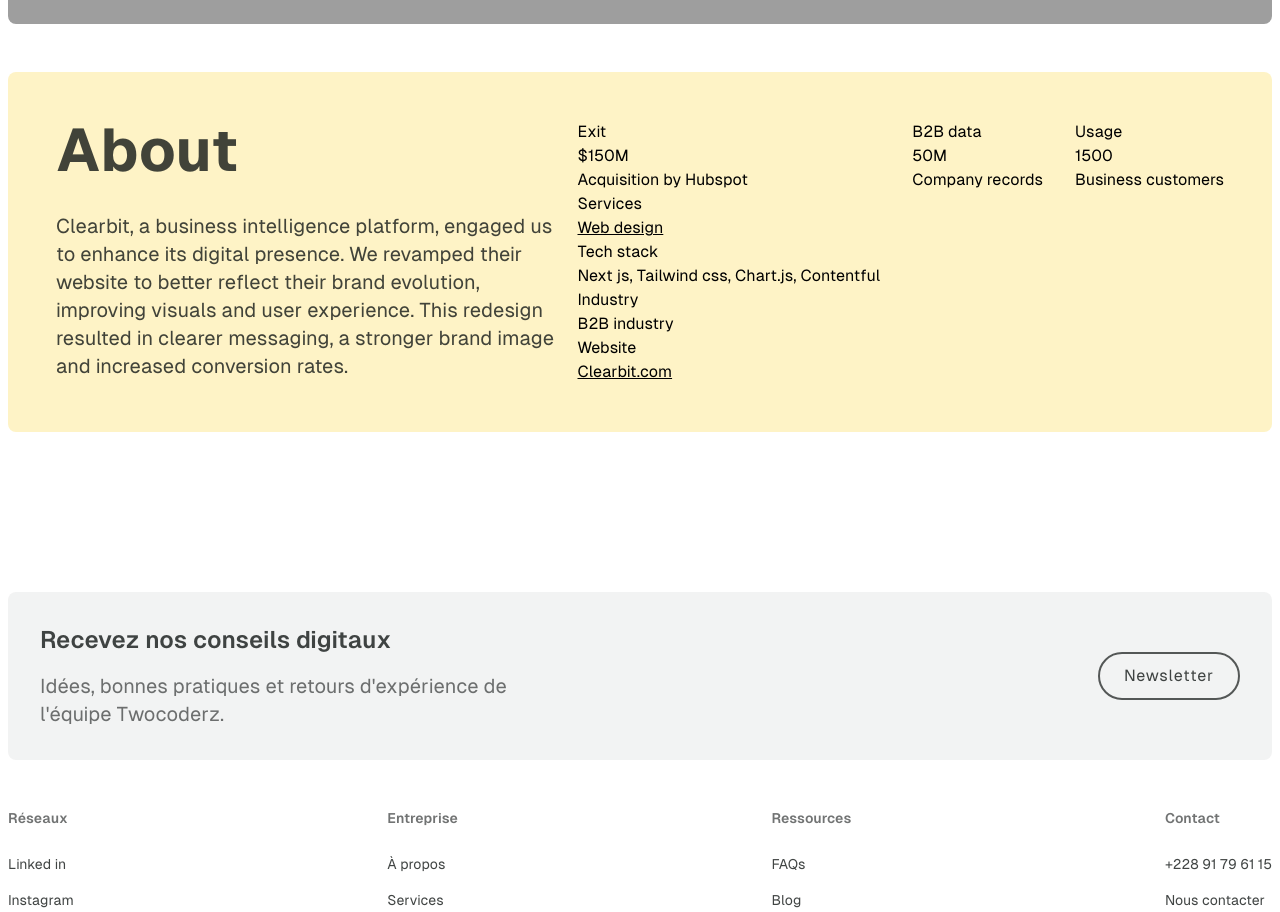
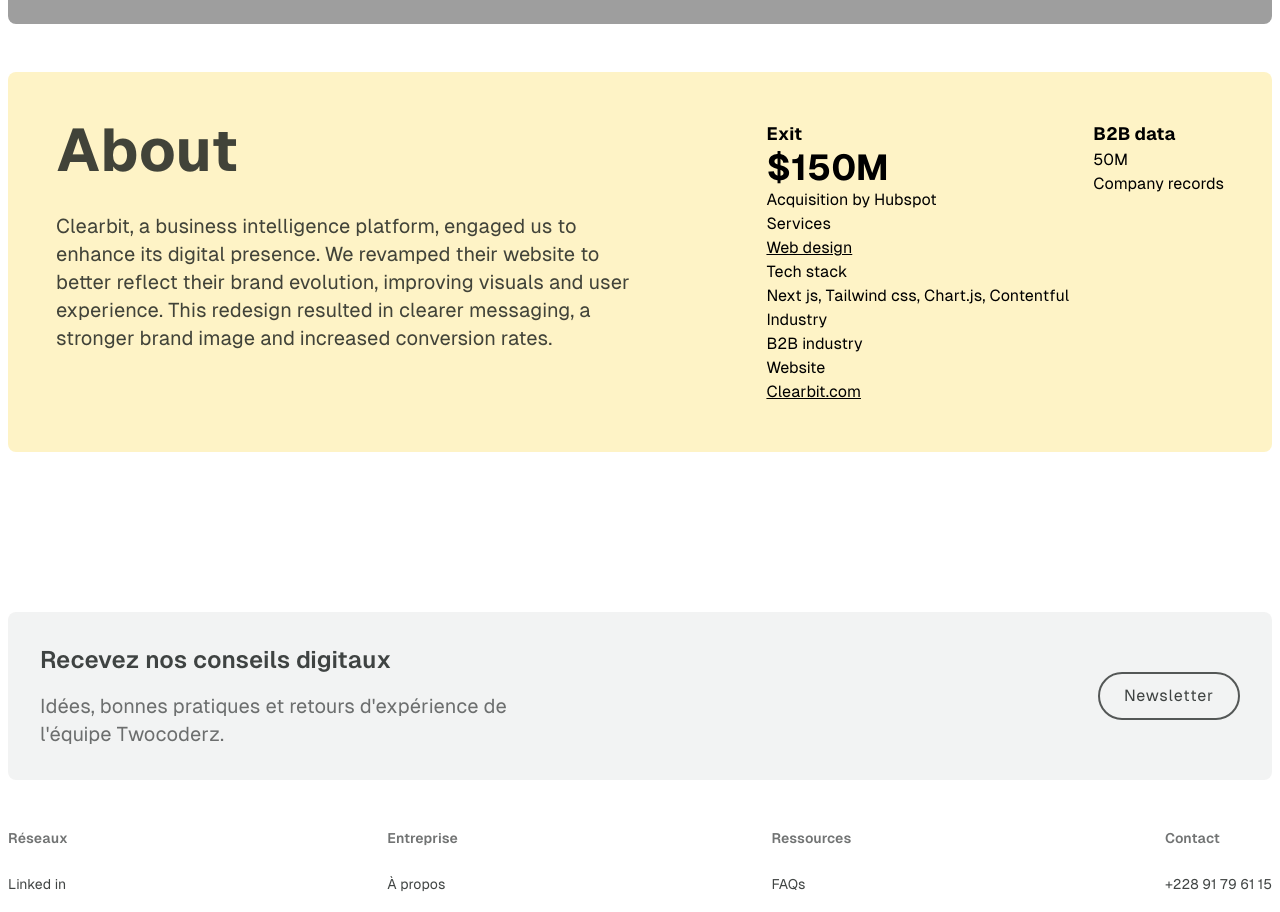
Before and after one commit to twocoderz/twocoderz.team, a React (Vite) app: page /work/brave in a window 1280 px wide. Shown: the part 880-1792 px from the top of the page. Built offline with nearby package versions, Linux system fonts and the light colour scheme; grey boxes are pictures that could not be loaded.

Commit message:
coddiiinnnnggg ...

```diff
--- a/src/pages/work/WorkDetailPage.tsx
+++ b/src/pages/work/WorkDetailPage.tsx
@@ -33,7 +33,7 @@
             <div className="flex flex-col lg:flex-row items-start justify-between bg-amber-100 rounded-lg mt-12 p-12">
               <div className="flex flex-col gap-8">
                 <h3 className="text-6xl text-black-80 font-bold">About</h3>
-                <p className="max-w-lg text-lg lg:text-xl font-normal text-black-80">
+                <p className="max-w-xl text-xl font-normal text-black-80">
                   Clearbit, a business intelligence platform, engaged us to
                   enhance its digital presence. We revamped their website to
                   better reflect their brand evolution, improving visuals and
@@ -41,12 +41,12 @@
                   a stronger brand image and increased conversion rates.
                 </p>
               </div>
-              <div className="flex flex-col lg:flex-row gap-8">
+              <div className="flex flex-col lg:flex-row gap-6">
                 <div>
                   <div>
                     <div>
-                      <span>Exit</span>
-                      <h4>$150M</h4>
+                      <span className="font-bold text-lg mb-2">Exit</span>
+                      <h4 className="font-bold text-4xl">$150M</h4>
                     </div>
                     <p>Acquisition by Hubspot</p>
                   </div>
@@ -77,17 +77,10 @@
                 </div>
                 <div>
                   <div>
-                    <span>B2B data</span>
+                    <span className="font-bold text-lg mb-2">B2B data</span>
                     <h4>50M</h4>
                   </div>
                   <p>Company records</p>
-                </div>
-                <div>
-                  <div>
-                    <span>Usage</span>
-                    <h4>1500</h4>
-                  </div>
-                  <p>Business customers</p>
                 </div>
               </div>
             </div>
```
